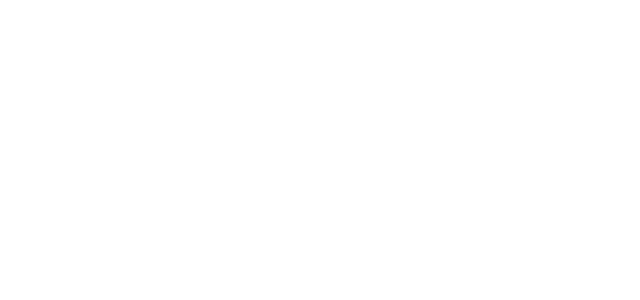
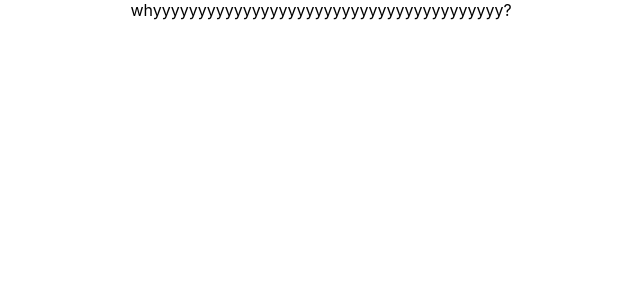
Before and after one commit to SabinaKhach/sushi, a React (Create React App) app: page / in a window 1280 px wide. Before the commit this address had no page. Shown: the top 300 px of the page, without its empty margins (319-959 px from the left). Built offline with nearby package versions, Linux system fonts and the light colour scheme.

Commit message:
configure something

```diff
--- a/src/App.js
+++ b/src/App.js
@@ -8,8 +8,9 @@
   let { typeId } = useParams();
   return (
     <div className="App">
+      whyyyyyyyyyyyyyyyyyyyyyyyyyyyyyyyyyyyyyyy?
       <Routes>
-        <Route path='/sushi' index element={<Intro />} />
+        <Route path='/sushi' element={<Intro />} />
         <Route path="types" element={<Types />} />
         <Route path="types/:typeId" element={<Product />} />
       </Routes>
```
